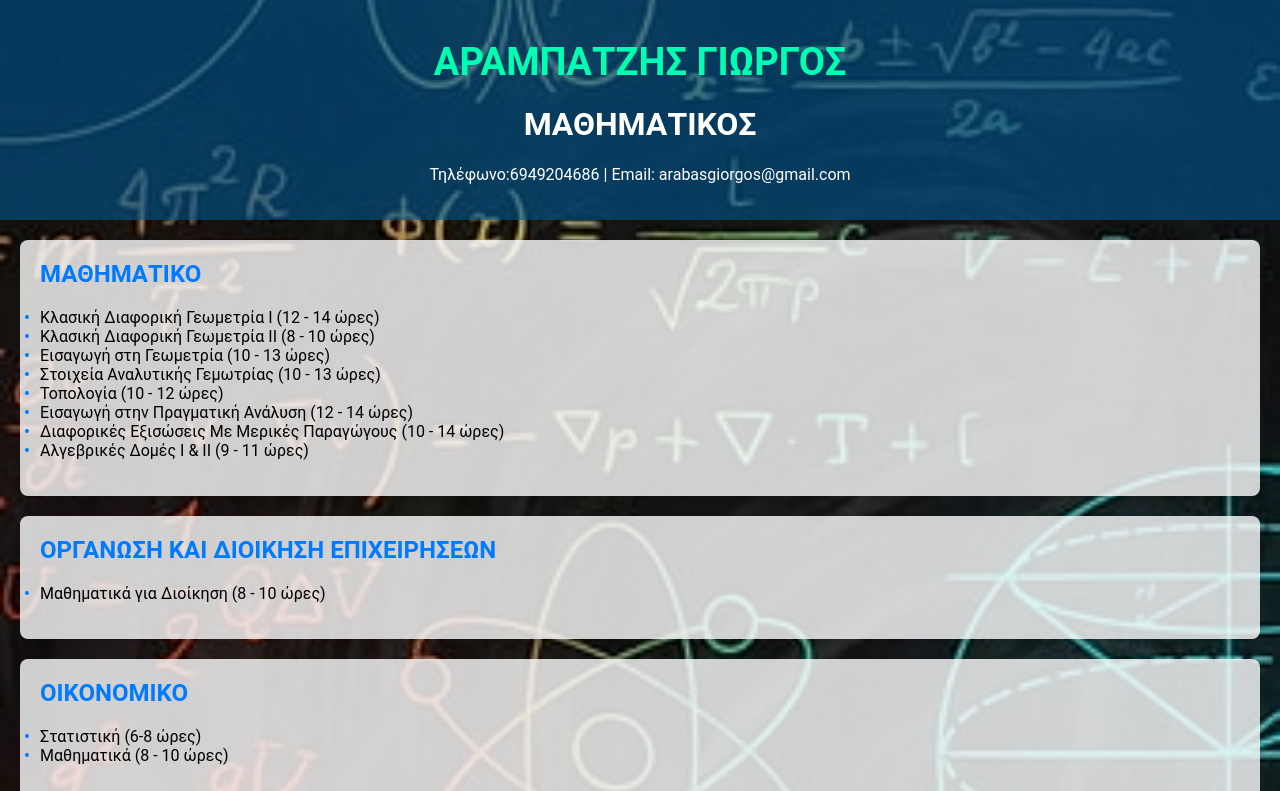
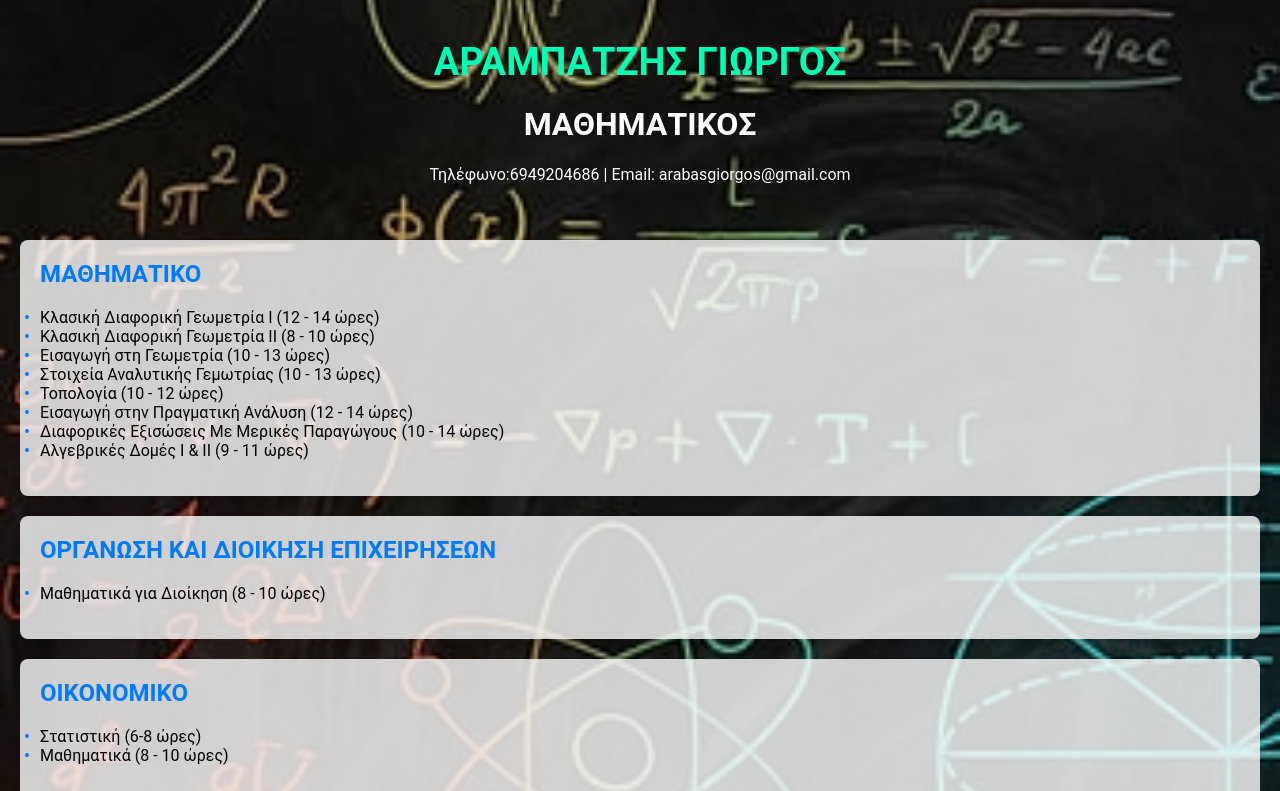
Before and after one commit to Arabasgeorge/georgemath, a plain HTML site: page index.html in a window 1280 px wide. Shown: the top 791 px of the page. Drawn offline with Linux system fonts and the light colour scheme.

Commit message:
Update style.css

```diff
--- a/style.css
+++ b/style.css
@@ -12,7 +12,7 @@ body {
 
 /* Header styles */
 .header {
-    background-color: rgba(0, 87, 146, 0.6); /* Μειωμένη αδιαφάνεια για να φαίνεται περισσότερο το φόντο */
+    background-color: rgba(0, 87, 146, 0.0); /* Μειωμένη αδιαφάνεια για να φαίνεται περισσότερο το φόντο */
     color: #ffffff;
     padding: 20px 0;
     text-align: center;
```
